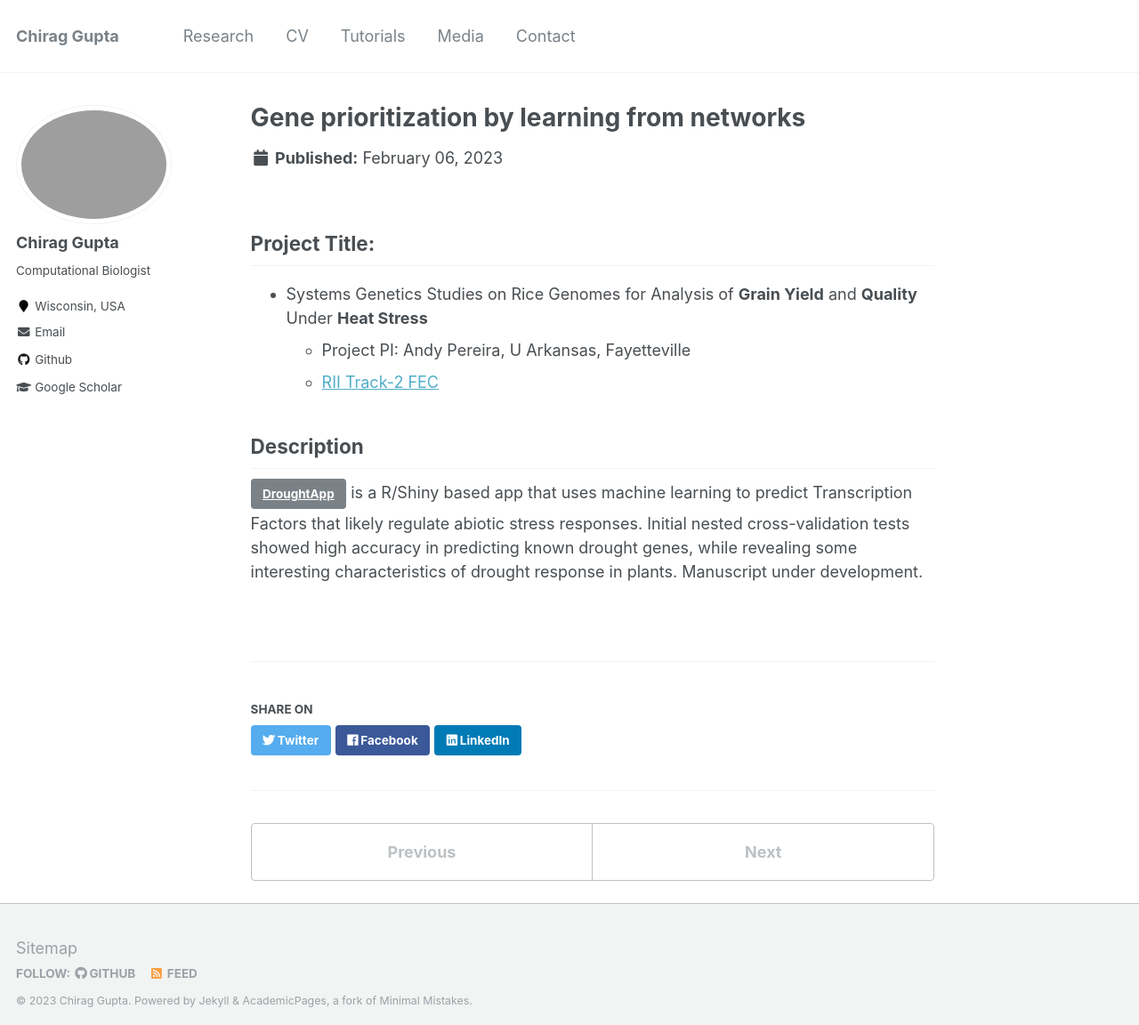
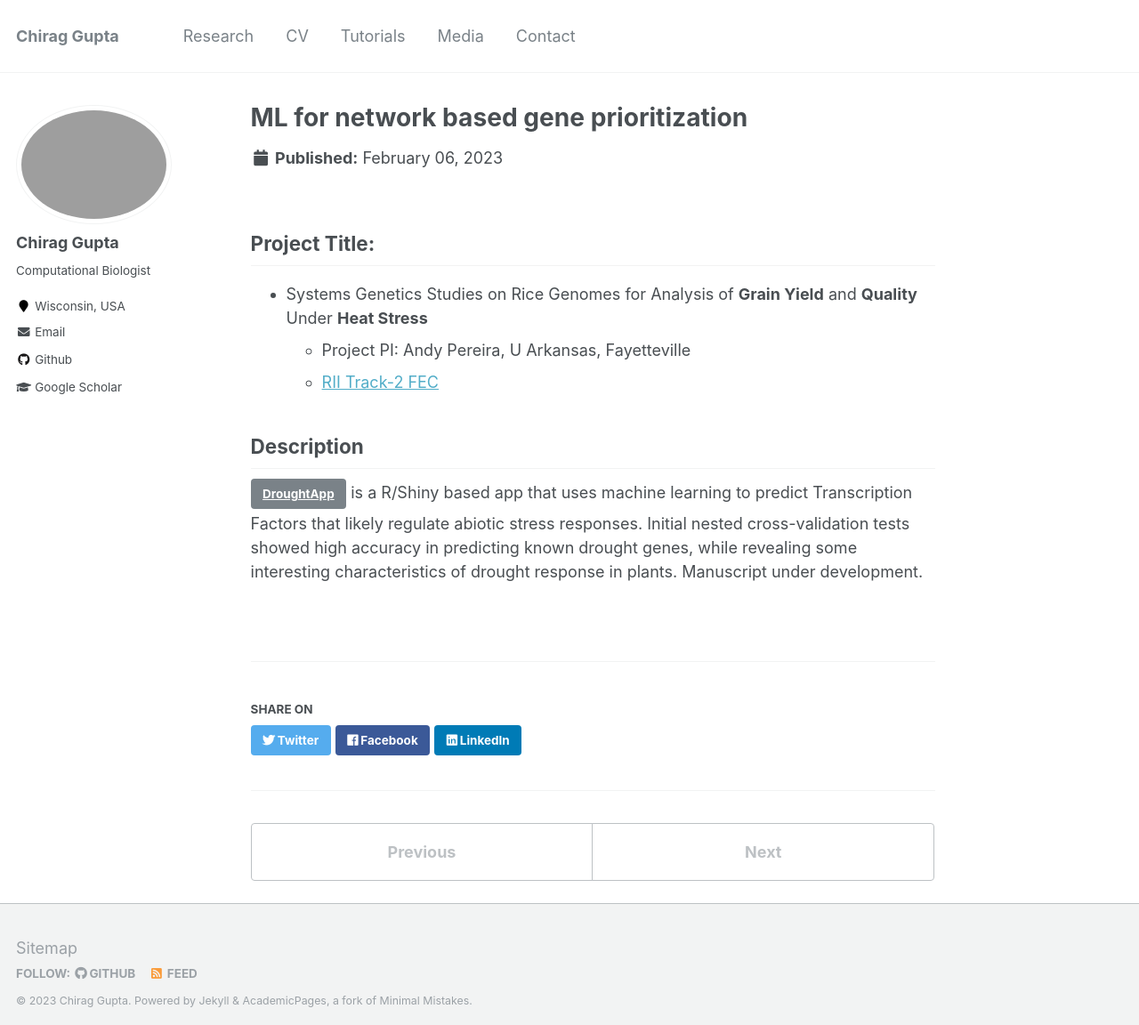
Before and after one commit to cngupta/cngupta.github.io, a Jekyll site: the page built from _portfolio/01_stressapp.md, in a window 1280 px wide and 1152 px high. Shown: the whole window at 89% size. Built offline with Jekyll 4.4.1, drawn with Linux system fonts in a browser that asks for light colours.

Commit message:
Update 01_stressapp.md

```diff
--- a/_portfolio/01_stressapp.md
+++ b/_portfolio/01_stressapp.md
@@ -1,5 +1,5 @@
 ---
-title: "Gene prioritization by learning from networks"
+title: "ML for network based gene prioritization"
 excerpt: "<br/><img src='/images/datafusion.png'>"
 collection: portfolio
 ---
```
